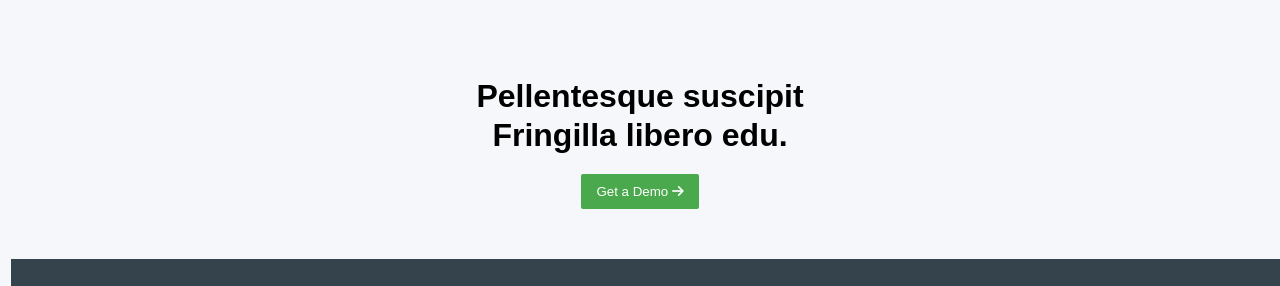
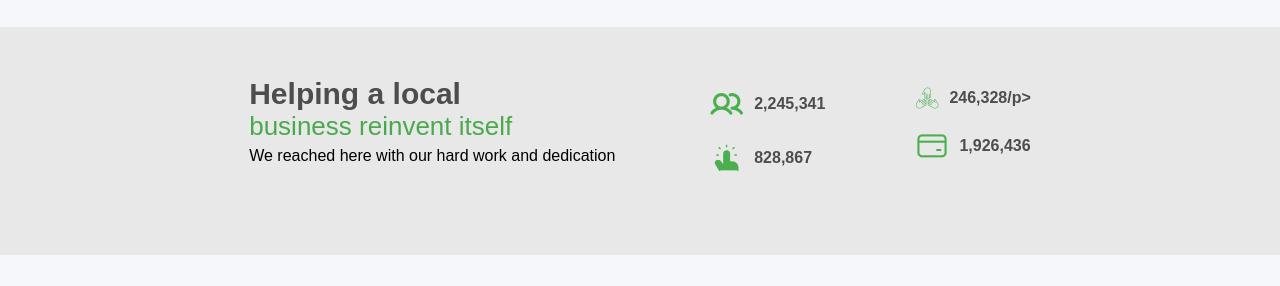
Before and after one commit to Areeba-Mansoor/hackathon-smit, a plain HTML site: page index.html in a window 1280 px wide. Shown: the part 1487-1773 px from the top of the page. Drawn offline with Linux system fonts and the light colour scheme.

Commit message:
second commit

```diff
--- a/index.html
+++ b/index.html
@@ -121,12 +121,44 @@
         </div>
     </section>
 
+    <section class="help-section">
+        <div>
+            <div class="help1">
+                <h1>Helping a local</h1>
+                <h2>business reinvent itself</h2>
+                <p>We reached here with our hard work and dedication</p>
+            </div>
+            <div class="help">
+                <div>
+                    <img src="./help1.png" alt="">
+                    <p>2,245,341</p>
+                </div>
+                <div>
+                    <img src="./help2.png" alt="">
+                    <p>828,867</p>
+                </div>
+            </div>
+            <div class="help">
+                <div>
+                    <img src="./help3.png" alt="">
+                    <p>246,328/p>
+                </div>
+                <div>
+                    <img src="./heip4.png" alt="">
+                    <p>1,926,436</p>
+                </div>
+            </div>
+
+
+        </div>
+        </div>
+    </section>
+
     <section class="bottom-text">
         <div>
             <h1>Pellentesque suscipit</h1>
             <h1>Fringilla libero edu.</h1>
-            <button>Get a Demo <i class="fa-solid fa-arrow-right"
-                style="color: #ffffff;"></i> </button>
+            <button>Get a Demo <i class="fa-solid fa-arrow-right" style="color: #ffffff;"></i> </button>
         </div>
     </section>
 
--- a/style.css
+++ b/style.css
@@ -292,7 +292,84 @@ section {
   transform: scale(1.1);
 }
 
-/* ----footer----- */
+
+.help-section {
+  width: 100%;
+  padding: 20px;
+  background-color: #e9e8e8;
+}
+.help-section > div {
+  max-width: 1400px;
+  margin: auto;
+  display: flex;
+  justify-content: center;
+  gap: 10px;
+}
+.help-section .help {
+  min-width: 180px;
+  max-width: 200px;
+  padding: 40px 40px;
+  border: none;
+  align-items: center;
+}
+.help1{
+  min-width: 450px;
+  max-width: 500px;
+  padding: 30px 40px;
+  border: none;
+}
+
+.help1 h1 {
+  font-size: 30px;
+  color: #4d4d4d;
+}
+.help1 h2 {
+  font-size: 26px;
+  font-weight: 500;
+  color: #4aa94d;
+  margin-bottom: 5px;
+}
+.help > div{
+  margin-bottom: 20px;
+}
+.help p {
+  font-size: 12px;
+}
+.help > div {
+  display: flex;
+  align-items: center;
+  gap: 10px;
+}
+.help > div p {
+  font-size: 16px;
+  font-weight: 600;
+  color: #4d4d4d;
+}
+
+.bottom-text {
+  width: 100%;
+  padding: 50px;
+  background-color: #f5f7fa;
+}
+.bottom-text > div {
+  max-width: 1400px;
+  margin: auto;
+  text-align: center;
+}
+.bottom-text h1 {
+  font-size: 2rem;
+  line-height: 1.2;
+}
+
+.bottom-text button {
+  padding: 10px 15px;
+  margin-top: 20px;
+  color: #fff;
+  background-color: #4aa94d;
+  border: none;
+  border-radius: 2px;
+}
+  /* -----footer----- */
 
   footer {
     width: 100%;
@@ -305,7 +382,7 @@ footer {
     margin: 0 0.7em;
     background-color: rgb(53, 67, 76);
   }
-.footer-div{
+  .footer-div {
     max-width: 1400px;
     display: flex;
     justify-content: center;
@@ -345,13 +422,16 @@ footer {
     cursor: pointer;
     transform: translateY(-30%);
   }
-.navigation h3 , .support h3 , .navigation_address  h3{
+  .navigation h3,
+  .support h3,
+  .navigation_address h3 {
     color: #e4e4e4;
     font-size: 1rem;
     margin-bottom: 1.4rem;
   }
 
-.navigation li , .support li{
+  .navigation li,
+  .support li {
     font-size: 0.8rem;
 
     color: #979797;
@@ -382,61 +462,10 @@ footer {
 
   .navigation_address img {
     margin-left: -30px;
-  width: 20px;
+    width: 16px;
   }
 
-.projects p {
-  font-size: 1rem;
-  color: #ffffff;
-}
 
-.projects img {
-  width: 60%;
-  margin-top: 1rem;
-}
-
-.bottom-text{
-  width: 100%;
-  padding: 50px;
-  background-color: #f5f7fa;
-}
-.bottom-text > div {
-  max-width: 1400px;
-  margin: auto;
-  text-align: center;
-}
-.bottom-text h1{
-  font-size: 2rem;
-  line-height: 1.2;
-}
-
-.bottom-text  button{
-  padding: 10px 15px;
-  margin-top: 20px;
-  color: #fff;
-  background-color: #4aa94d;
-  border: none;
-  border-radius: 2px;
-}
-@media (max-width: 768px) {
-  .icons_clients {
-    gap: 20px;
-  }
-
-  .icons_clients img {
-    max-width: 80px;
-  }
-  /* -----footer----- */
-  .footer-container {
-    width: 100%;
-    padding: 10px;
-    background-color: #333;
-  }
-
-  .footer-container {
-    background-color: #4aa94d;
-  }
-}
 @media (max-width: 768px) {
   .nav-links {
     display: none;
```
Also changed, not shown: Group 2.png (added), Icon (3).png (added), Icon (5).png (added), heip4.png (added), help1.png (added), help2.png (added), help3.png (added). Lines whose indentation alone changed are shown as unchanged.
